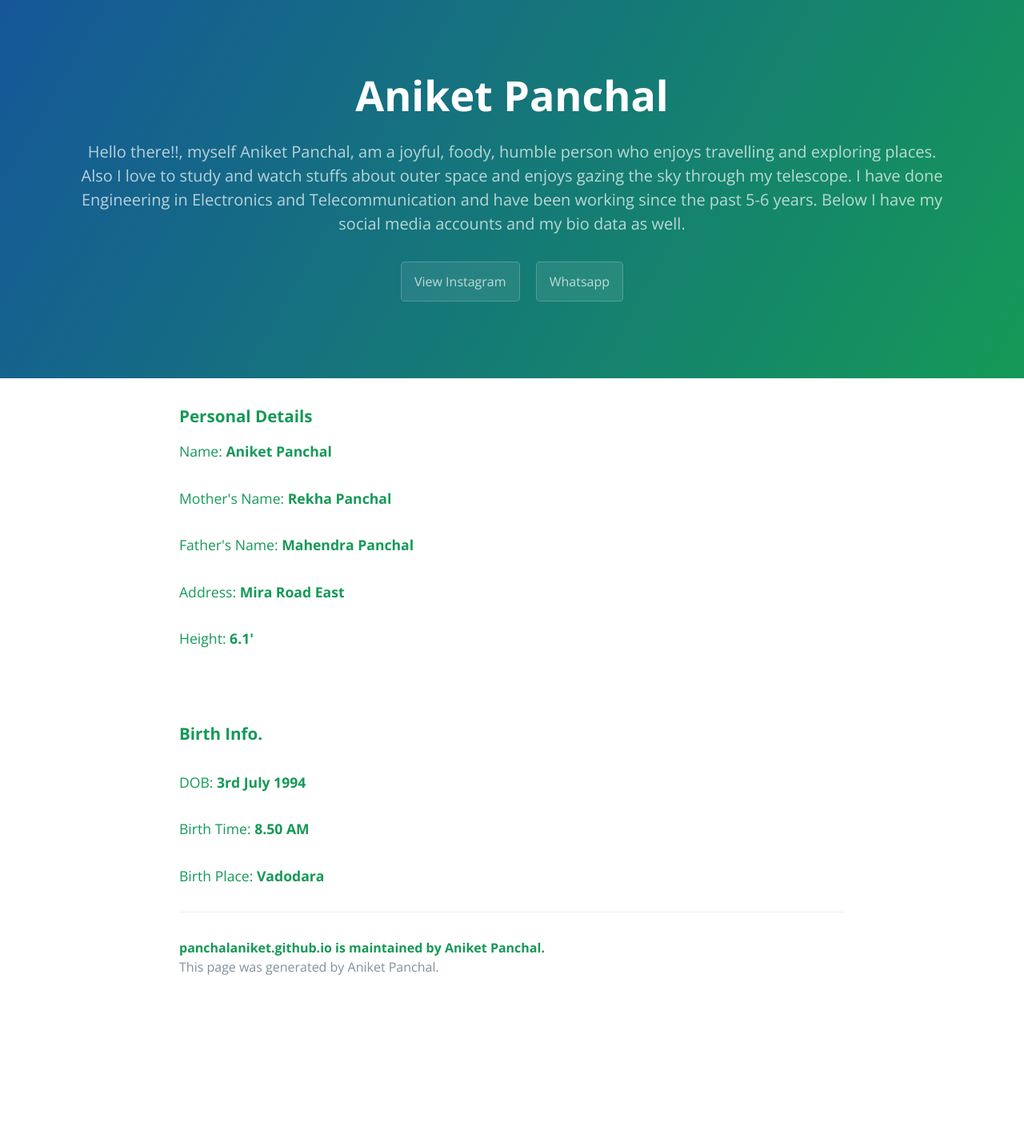
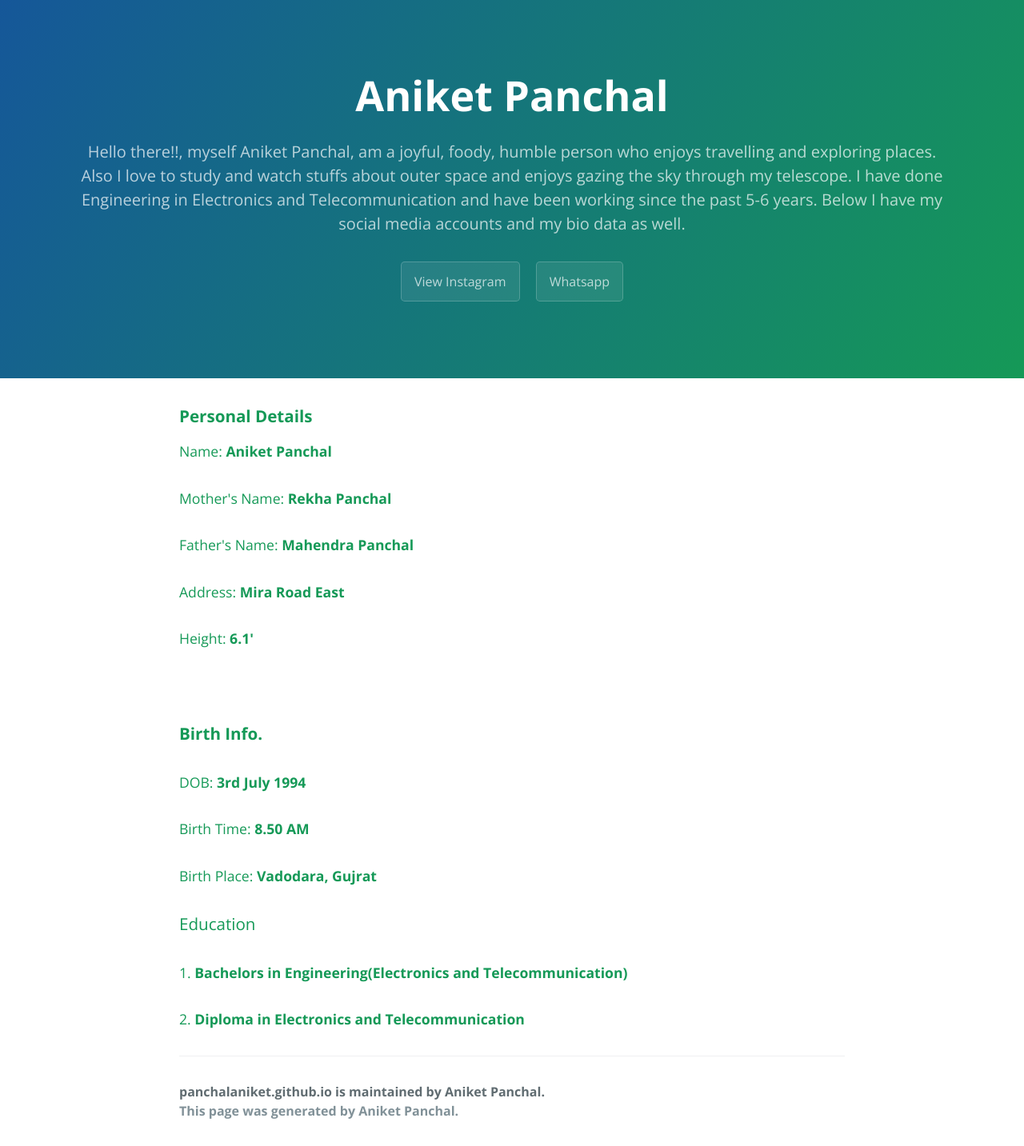
Before and after one commit to appanchal06/panchalaniket.github.io, a Jekyll site: the page built from index.html, in a window 1280 px wide. Shown: the whole page at 80% size. Built offline with Jekyll 4.4.1, drawn with Linux system fonts in a browser that asks for light colours; before the commit the page ends 1269 px from its top, so only the background shows below that.

Commit message:
Update index.html

```diff
--- a/index.html
+++ b/index.html
@@ -11,4 +11,8 @@ layout: default
 <h3><b> Birth Info. </b> </h3>
 <h4> DOB: <b>3rd July 1994</b> <h4>
 <h4> Birth Time: <b>8.50 AM</b> <h4>
-<h4> Birth Place: <b>Vadodara</b> <h4>
+<h4> Birth Place: <b>Vadodara, Gujrat</b> <h4>
+
+  <h3> Education </h3>
+  <h4> 1. <b>Bachelors in Engineering(Electronics and Telecommunication)</b></h4>
+  <h4> 2. <b>Diploma in Electronics and Telecommunication</b></h4>
```
